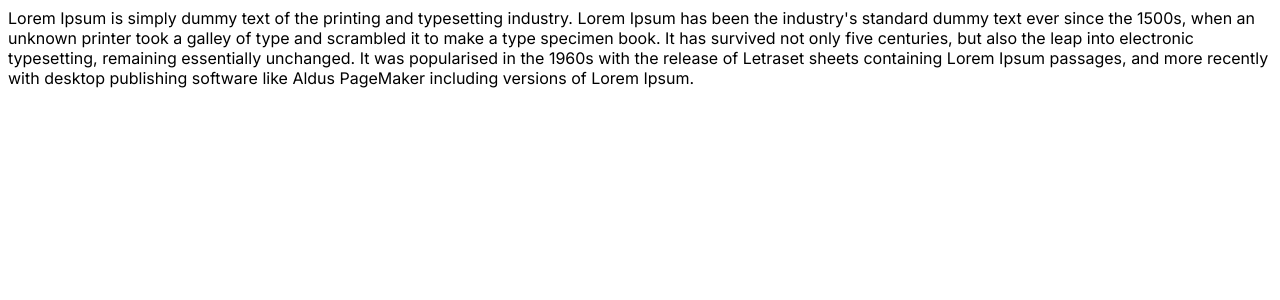
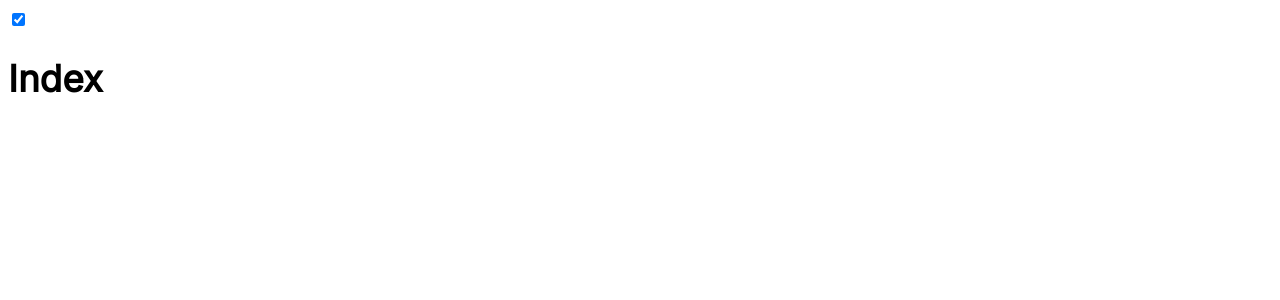
Before and after one commit to vanrez-nez/rmater-news, a Nuxt app in the folder web/: page / in a window 1280 px wide. Shown: the top 300 px of the page. Built offline with nearby package versions, Linux system fonts and the light colour scheme.

Commit message:
feat: basic layout

```diff
--- a/web/app.vue
+++ b/web/app.vue
@@ -1,5 +1,5 @@
 <template>
-  <div>
-    Lorem Ipsum is simply dummy text of the printing and typesetting industry. Lorem Ipsum has been the industry's standard dummy text ever since the 1500s, when an unknown printer took a galley of type and scrambled it to make a type specimen book. It has survived not only five centuries, but also the leap into electronic typesetting, remaining essentially unchanged. It was popularised in the 1960s with the release of Letraset sheets containing Lorem Ipsum passages, and more recently with desktop publishing software like Aldus PageMaker including versions of Lorem Ipsum.
-  </div>
+  <NuxtLayout>
+    <NuxtPage />
+  </NuxtLayout>
 </template>
--- a/web/assets/css/main.css
+++ b/web/assets/css/main.css
@@ -3,12 +3,11 @@
   color: var(--foreground-color);
 }
 
-
 body {
   font-family: "Inter", sans-serif;
   font-optical-sizing: auto;
+  font-size: 1.15rem;
+  line-height: 1.25;
   font-weight: 300;
   font-style: normal;
-  font-variation-settings:
-    "slnt" 0;
 }
--- /dev/null
+++ b/web/components/ThemeSwitch.vue
@@ -0,0 +1,10 @@
+<script setup>
+import { ref } from 'vue'
+const themeSwitch = ref(true)
+</script>
+
+<template>
+  <div>
+    <input type="checkbox" v-model="themeSwitch" />
+  </div>
+</template>
--- /dev/null
+++ b/web/layouts/default.vue
@@ -0,0 +1,6 @@
+<template>
+  <main>
+    <ThemeSwitch/>
+    <slot />
+  </main>
+</template>
--- a/web/nuxt.config.ts
+++ b/web/nuxt.config.ts
@@ -1,11 +1,15 @@
+import { resolve } from "path";
 // https://nuxt.com/docs/api/configuration/nuxt-config
+
 export default defineNuxtConfig({
   devtools: { enabled: true },
+  alias: {
+    "@": resolve(__dirname, "/"),
+  },
   css: [
     "~/assets/css/theme.css",
     "~/assets/css/main.css"
   ],
-  noscript: [{ innerHTML: "This website requires JavaScript." }],
   modules: [
     '@nuxtjs/google-fonts'
   ],
--- /dev/null
+++ b/web/pages/index.vue
@@ -0,0 +1,3 @@
+<template>
+  <h1>Index</h1>
+</template>
```
Also changed, not shown: 1 other file (tests, documents, lock files or other folders).
